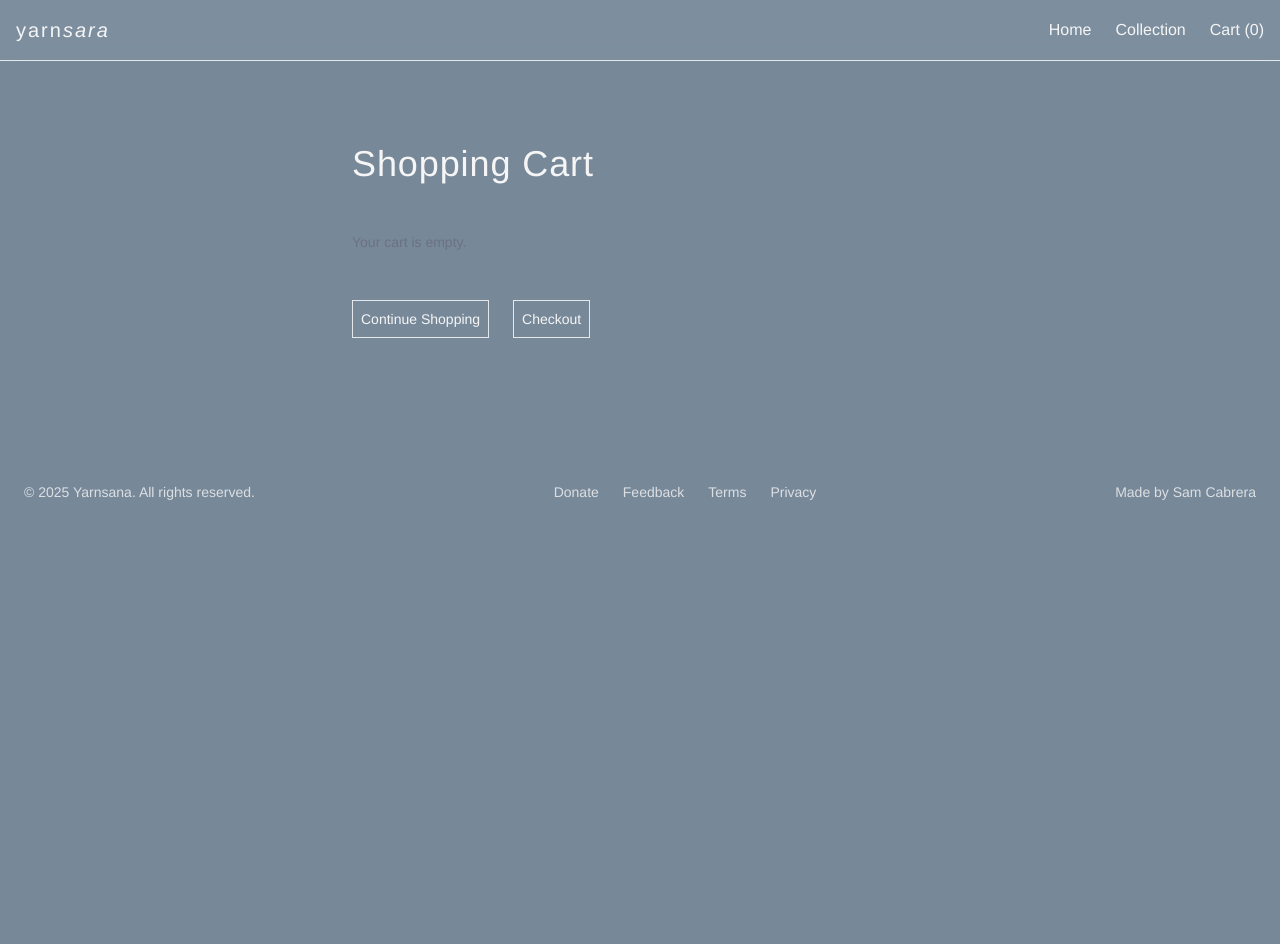
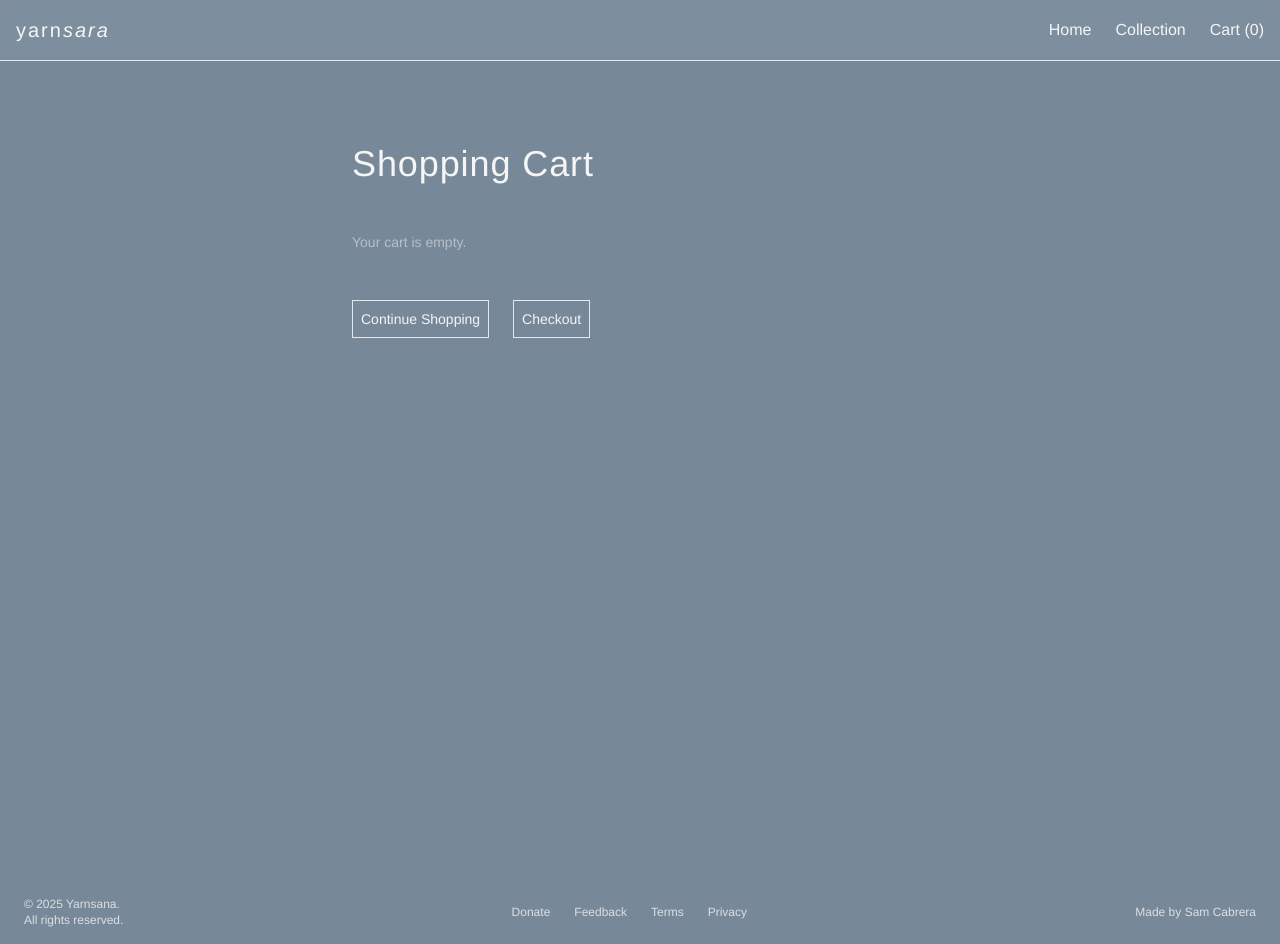
Before and after one commit to samanthacabrera/ecommerce-store, a React (Vite) app in the folder frontend/: page /cart in a window 1280 px wide. Before the commit the page ends 800 px from the top, so only its background shows below. Built offline with nearby package versions, Linux system fonts and the light colour scheme.

Commit message:
add and implement CartContext

```diff
--- a/frontend/src/App.jsx
+++ b/frontend/src/App.jsx
@@ -1,5 +1,5 @@
 import { BrowserRouter as Router, Routes, Route } from "react-router-dom";
-import { useState } from "react";
+import { CartProvider } from "./CartContext";
 import Navbar from "./Navbar";
 import Home from "./Home";
 import Collection from "./Collection";
@@ -10,53 +10,21 @@ import Confirmation from "./Confirmation";
 import Footer from "./Footer";
 
 function App() {
-  const [cart, setCart] = useState([]);
-
-  const addToCart = (product) => {
-    setCart((prevCart) => {
-      const existingItem = prevCart.find((item) => item.id === product.id);
-      if (existingItem) {
-        return prevCart.map((item) =>
-          item.id === product.id
-            ? { ...item, quantity: item.quantity + 1 }
-            : item
-        );
-      } else {
-        return [...prevCart, { ...product, quantity: 1 }];
-      }
-    });
-  };
-
-  const updateQuantity = (productId, newQuantity) => {
-    setCart((prevCart) =>
-      prevCart.map((item) =>
-        item.id === productId ? { ...item, quantity: newQuantity } : item
-      )
-    );
-  };
-
-  const removeFromCart = (productId) => {
-    setCart((prevCart) => prevCart.filter((item) => item.id !== productId));
-  };
-
-  const clearCart = () => {
-    setCart([]);
-  };
-
-
   return (
+    <CartProvider>
       <div>
-      <Navbar cartCount={cart.length} />
+        <Navbar />
         <Routes>
           <Route path="/" element={<Home />} />
           <Route path="/collection" element={<Collection />} />
-        <Route path="/product/:id" element={<ProductPage addToCart={addToCart} />} />
-        <Route path="/cart" element={<ShoppingCart cart={cart} updateQuantity={updateQuantity} removeFromCart={removeFromCart} />} />
-        <Route path="/checkout" element={<Checkout cart={cart} clearCart={clearCart} />} />
+          <Route path="/product/:id" element={<ProductPage />} />
+          <Route path="/cart" element={<ShoppingCart />} />
+          <Route path="/checkout" element={<Checkout />} />
           <Route path="/confirmation" element={<Confirmation />} />
         </Routes>
-      <Footer/>
+        <Footer />
       </div>
+    </CartProvider>
   );
 }
 
--- /dev/null
+++ b/frontend/src/CartContext.jsx
@@ -0,0 +1,48 @@
+import { createContext, useContext, useState } from "react";
+
+const CartContext = createContext();
+
+export const CartProvider = ({ children }) => {
+    const [cart, setCart] = useState([]);
+
+    const addToCart = (product) => {
+        setCart((prevCart) => {
+            const existingItem = prevCart.find((item) => item.id === product.id);
+            if (existingItem) {
+                return prevCart.map((item) =>
+                    item.id === product.id
+                        ? { ...item, quantity: item.quantity + 1 }
+                        : item
+                );
+            } else {
+                return [...prevCart, { ...product, quantity: 1 }];
+            }
+        });
+    };
+
+    const updateQuantity = (productId, newQuantity) => {
+        setCart((prevCart) =>
+            prevCart.map((item) =>
+                item.id === productId ? { ...item, quantity: newQuantity } : item
+            )
+        );
+    };
+
+    const removeFromCart = (productId) => {
+        setCart((prevCart) => prevCart.filter((item) => item.id !== productId));
+    };
+
+    const clearCart = () => {
+        setCart([]);
+    };
+
+    return (
+        <CartContext.Provider
+            value={{ cart, addToCart, updateQuantity, removeFromCart, clearCart }}
+        >
+            {children}
+        </CartContext.Provider>
+    );
+};
+
+export const useCart = () => useContext(CartContext);
--- a/frontend/src/Checkout.jsx
+++ b/frontend/src/Checkout.jsx
@@ -1,8 +1,11 @@
 import { useState } from "react";
 import { useNavigate } from "react-router-dom";
+import { useCart } from "./CartContext";
 
-const Checkout = ({ cart, clearCart }) => {
+const Checkout = () => {
   const navigate = useNavigate();
+  const { cart, clearCart } = useCart();
+
   const [formData, setFormData] = useState({
     name: "",
     email: "",
--- a/frontend/src/Footer.jsx
+++ b/frontend/src/Footer.jsx
@@ -2,14 +2,15 @@ import { Link } from "react-router-dom";
 
 const Footer = () => {
   return (
-    <footer className="w-full opacity-80 mt-20 py-4">
+    <footer className="w-full opacity-80 mt-20 py-4 text-xs">
       <div className="max-w-screen mx-auto px-6 flex flex-col md:flex-row justify-between items-center space-y-6 md:space-y-0">
 
         <div className="text-center md:text-left">
-          <p className="text-sm">© {new Date().getFullYear()} Yarnsana. All rights reserved.</p>
+          <p>© {new Date().getFullYear()} Yarnsana.</p>
+          <p>All rights reserved.</p>
         </div>
 
-        <nav className="flex space-x-6 text-sm">
+        <nav className="flex space-x-6">
           <Link to="/" className="hover:opacity-70 transition-opacity">Donate</Link>
           <Link to="/" className="hover:opacity-70 transition-opacity">Feedback</Link>
           <Link to="/" className="hover:opacity-70 transition-opacity">Terms</Link>
@@ -17,7 +18,7 @@ const Footer = () => {
         </nav>
 
         <div className="text-center md:text-right">
-          <p className="text-sm">
+          <p>
             Made by <a href="https://github.com/samanthacabrera" target="_blank" rel="noopener noreferrer" className="hover:opacity-70 hover:italic transition-all">Sam Cabrera</a>
           </p>
         </div>
--- a/frontend/src/Navbar.jsx
+++ b/frontend/src/Navbar.jsx
@@ -1,6 +1,9 @@
 import { Link } from "react-router-dom";
+import { useCart } from "./CartContext";
 
-const Navbar = ({ cartCount }) => {
+const Navbar = () => {
+    const { cart } = useCart();
+    const cartCount = cart.reduce((total, item) => total + item.quantity, 0);
     return (
         <nav className="fixed top-0 left-0 w-screen flex justify-between items-center p-4 backdrop-blur-md bg-white/5 z-50 border-b">
             <Link to="/" className="text-xl tracking-widest">
--- a/frontend/src/ProductPage.jsx
+++ b/frontend/src/ProductPage.jsx
@@ -1,8 +1,10 @@
 import { useParams, Link } from "react-router-dom";
+import { useCart } from "./CartContext";
 import products from "./products.js";
 
-const ProductPage = ({ addToCart }) => {
+const ProductPage = () => {
   const { id } = useParams();
+  const { addToCart } = useCart();
   const product = products.find((p) => p.id === parseInt(id));
 
   if (!product)
@@ -19,7 +21,7 @@ const ProductPage = ({ addToCart }) => {
       <p className="text-lg tracking-wide">${product.price}</p>
       <p className="text-center leading-loose">{product.description}</p>
 
-      <p className={`text-sm tracking-wide ${product.inventory > 0 ? "text-green-600" : "text-red-600"}`}>
+      <p className="text-sm tracking-wide">
         {product.inventory > 0 ? `In Stock: ${product.inventory}` : "Out of Stock"}
       </p>
 
--- a/frontend/src/ShoppingCart.jsx
+++ b/frontend/src/ShoppingCart.jsx
@@ -1,12 +1,15 @@
 import { Link } from "react-router-dom";
+import { useCart } from "./CartContext";
 
-const ShoppingCart = ({ cart, updateQuantity, removeFromCart }) => {
+const ShoppingCart = () => {
+  const { cart, updateQuantity, removeFromCart } = useCart();
+
   return (
-    <div className="max-w-2xl mx-auto space-y-12 p-12">
+    <div className="max-w-2xl mx-auto min-h-screen space-y-12 p-12">
       <h1 className="text-4xl tracking-wide pt-24">Shopping Cart</h1>
 
       {cart.length === 0 ? (
-        <p className="text-gray-500 text-sm">Your cart is empty.</p>
+        <p className="opacity-50 text-sm">Your cart is empty.</p>
       ) : (
         <div className="space-y-8">
           {cart.map((item) => (
--- a/frontend/src/products.js
+++ b/frontend/src/products.js
@@ -3,7 +3,7 @@ const products = [
     id: 1,
     name: "Yoga Mat Strap",
     price: 59.99,
-    inventory: 2,
+    inventory: 22,
     image: "/strap.webp",
     description: "A durable, hand-crocheted yoga mat strap made from upcycled cotton and synthetic fabric blends sourced from thrift stores in Denver, CO. Designed for a secure fit, it features reinforced stitching and a flexible structure that accommodates most standard and extra-thick yoga mats. The lightweight design allows for easy transport, making it a practical and sustainable alternative to conventional straps."
   },
@@ -11,7 +11,7 @@ const products = [
     id: 2,
     name: "Yoga Mat Carrier",
     price: 79.99,
-    inventory: 0,
+    inventory: 5,
     image: "/carrier.avif",
     description: "A handcrafted yoga mat carrier made from reclaimed textile materials, including cotton, linen, and polyester blends. Each carrier features a breathable, open-weave crochet pattern for ventilation and a reinforced shoulder strap for added support. The upcycled materials ensure that no two carriers are identical, reducing textile waste while offering a functional and eco-friendly carrying solution."
   }
```
Lines whose indentation alone changed are shown as unchanged.
